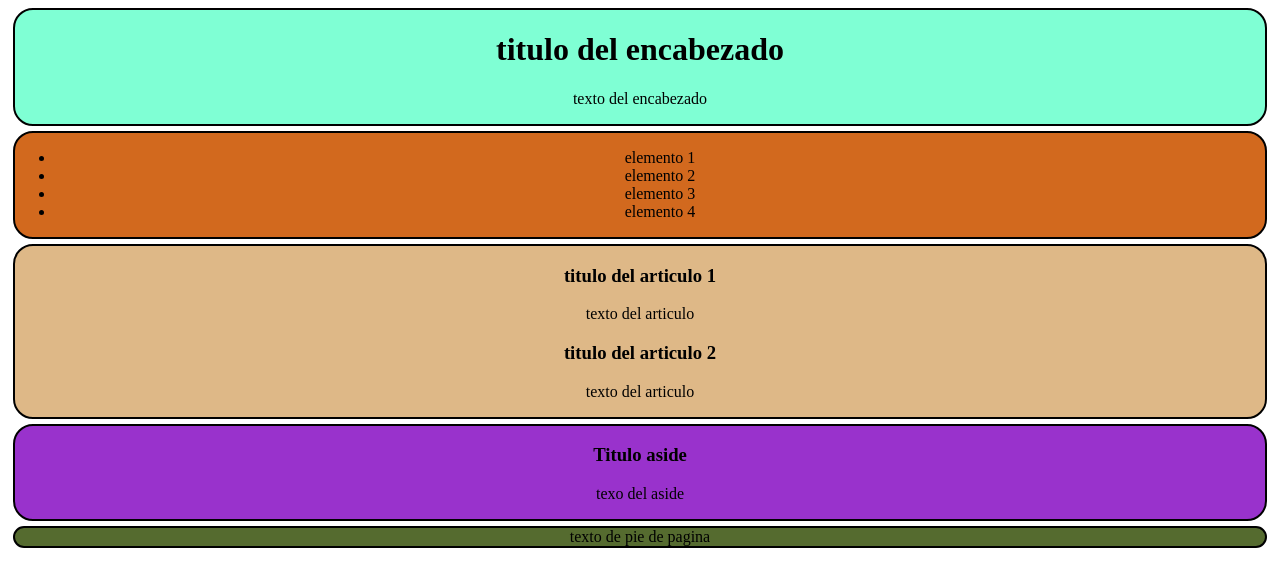
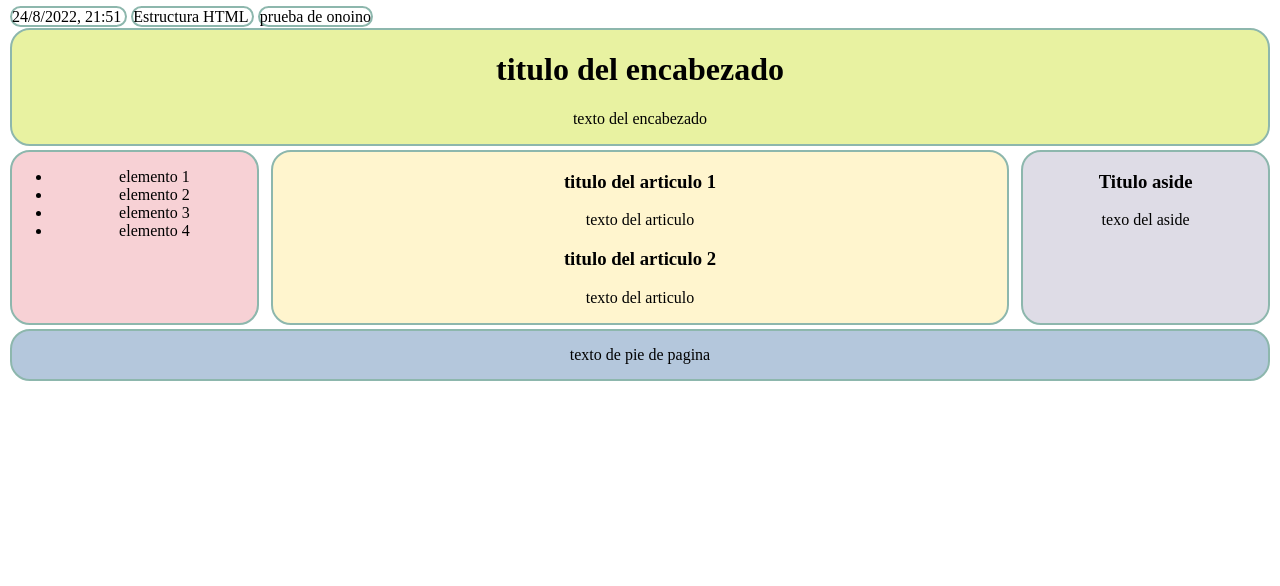
Before and after one commit to Baio-p/Practicas_HTML, a plain HTML site: page practica4/estilosCSS.html in a window 1280 px wide. Drawn offline with Linux system fonts and the light colour scheme.

Commit message:
probe hojas de estilos en practica 4

```diff
--- /dev/null
+++ b/practica4/css/estilos1.css
@@ -0,0 +1,16 @@
+header, nav, section, aside, footer {
+    text-align: center;
+    margin: 2px;
+    border: 2px;
+    border-color:#8DB7AD;
+    border-radius: 20px;
+    border-style: solid;
+}
+onoino {
+    text-align: center;
+    margin: 2px;
+    border: 2px;
+    border-color:#8DB7AD;
+    border-radius: 20px;
+    border-style: solid;
+}
--- a/practica4/estilosCSS.html
+++ b/practica4/estilosCSS.html
@@ -1,27 +1,22 @@
 <!DOCTYPE html>
 <html lang="en">
-<head>
+<head >
     <meta charset="UTF-8">
     <meta http-equiv="X-UA-Compatible" content="IE=edge">
     <meta name="viewport" content="width=device-width, initial-scale=1.0">
+    <link rel="stylesheet" href="css/estilos1.css" type="text/css">
     <title>Document</title>
 </head>
+<onoino> 24/8/2022, 21:51 </onoino>
+<onoino> Estructura HTML </onoino>
+<onoino> prueba de onoino </onoino>
 <body>
-    <style>
-        header, nav, section, aside, footer {
-            text-align: center;
-            margin: 5px;
-            border: 2px;
-            border-color: black;
-            border-radius: 20px;
-            border-style: solid;
-        }
-    </style>
-        <header style="background-color:aquamarine ;">
+        <header style="background-color:#E8F2A1 ;">
             <h1>titulo del encabezado</h1>
             <p>texto del encabezado</p>
         </header>
-    <nav style="background-color:chocolate ;">
+    <div style="display:flex;">
+    <nav style="background-color:#F7D1D5 ;width:20% ;"">
         <ul>
             <li>elemento 1</li>
             <li>elemento 2</li>
@@ -29,16 +24,17 @@
             <li>elemento 4</li>
         </ul>
     </nav>
-    <section style="background-color:burlywood ;">
+        <section style="background-color:#FFF5CE ; width:60%; margin-left: 10px; margin-right: 10px;">
             <h3>titulo del articulo 1</h3>
             <p>texto del articulo</p>
             <h3>titulo del articulo 2</h3>
             <p>texto del articulo</p>
         </section>
-    <aside style="background-color:darkorchid ;">
+        <aside style="background-color:#DEDCE6 ; width: 20%;">
             <h3>Titulo aside</h3>
             <p>texo del aside</p>
         </aside>
-    <footer style="background-color:darkolivegreen ;">texto de pie de pagina</footer>
+    </div>
+    <footer style="background-color:#B4C7DC ; padding-top: 15px; padding-bottom: 15px;">texto de pie de pagina</footer>
 </body>
 </html>
```
Also changed, not shown: practica3/usodeetiquetas.html (+1 -1 lines). Lines whose indentation alone changed are shown as unchanged.
